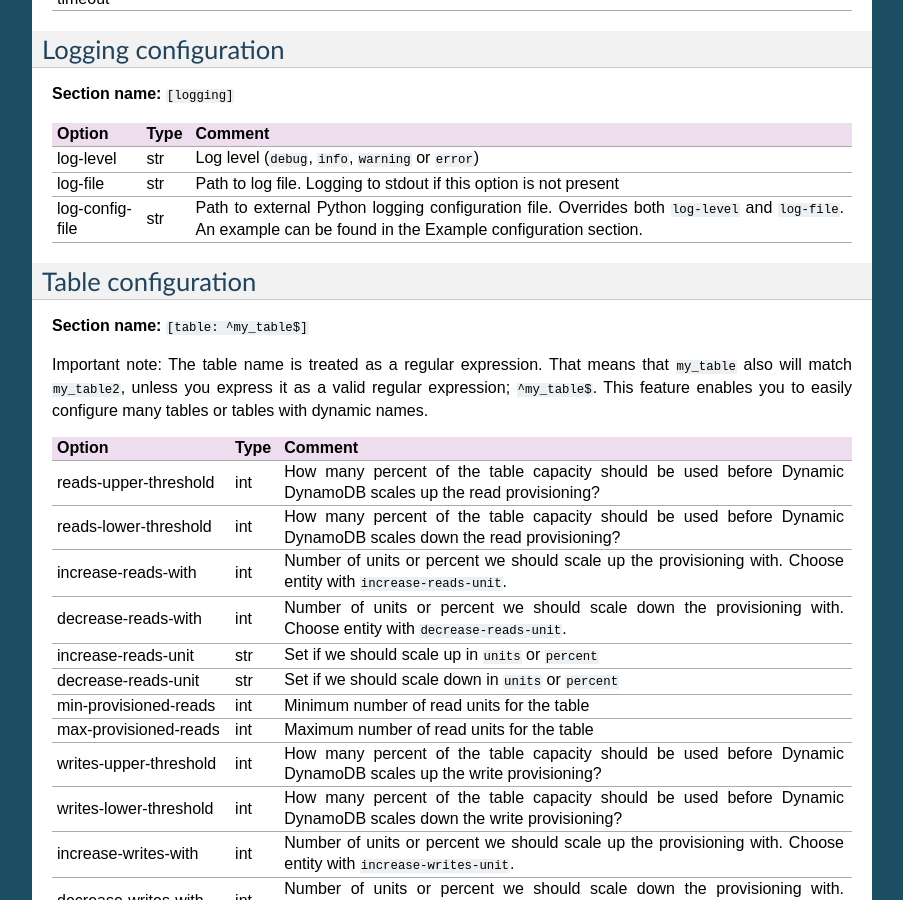
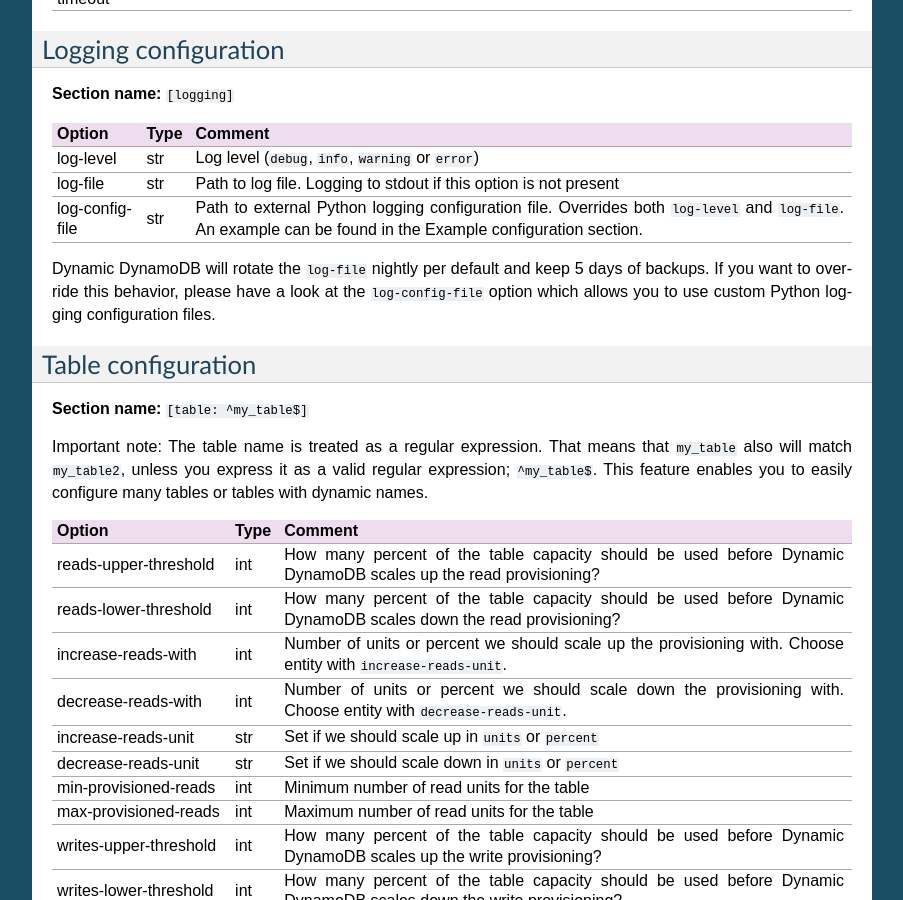
Before and after one commit to sebdah/dynamic-dynamodb, a Sphinx documentation site: the page built from docs/configuration_options.rst, in a window 1280 px wide and 900 px high, scrolled down 467 px. Shown: the whole window, without its empty margins (198-1101 px from the left). Built offline with Sphinx 7.4.7, drawn with Linux system fonts in a browser that asks for light colours.

Commit message:
Added statement about log rotation

```diff
--- a/docs/configuration_options.rst
+++ b/docs/configuration_options.rst
@@ -32,7 +32,7 @@
 log-config-file                       str  Path to external Python logging configuration file. Overrides both ``log-level`` and ``log-file``. An example can be found in the Example configuration section.
 ===================================== ==== ==========================================
 
-
+Dynamic DynamoDB will rotate the ``log-file`` nightly per default and keep 5 days of backups. If you want to override this behavior, please have a look at the ``log-config-file`` option which allows you to use custom Python logging configuration files.
 
 Table configuration
 -------------------
```
